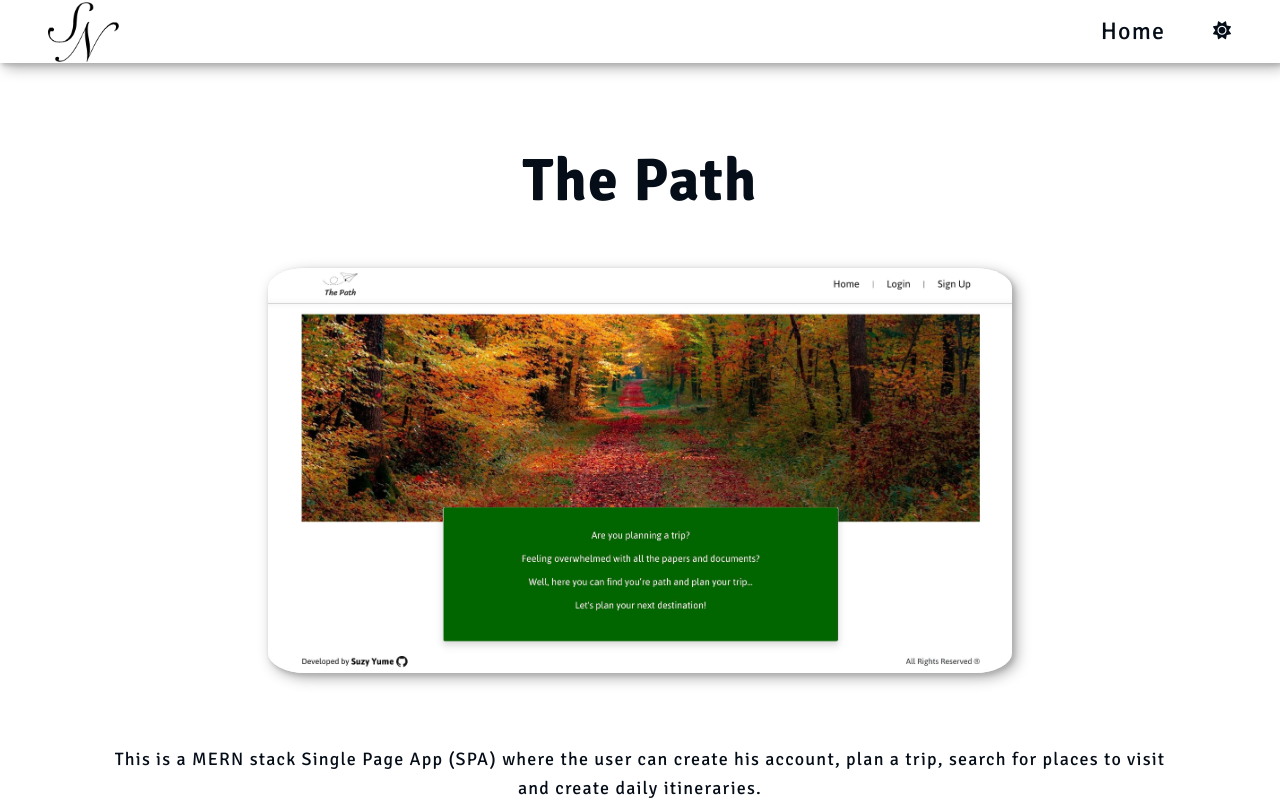
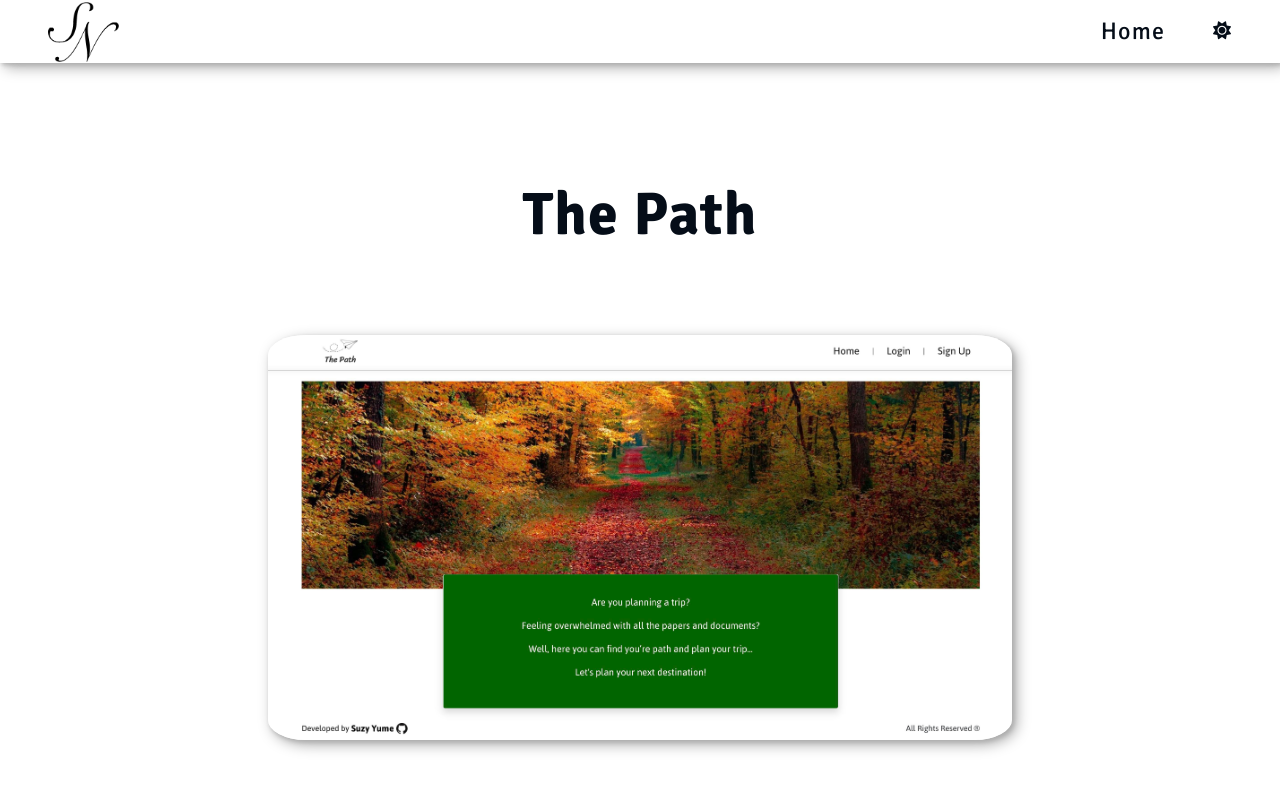
Before and after one commit to suzynakayama/Suzy-Nakayama, a React (Create React App) app: page /0 in a window 1280 px wide. Shown: the top 800 px of the page. Built offline with nearby package versions, Linux system fonts and the light colour scheme; a web font is replaced by a local one.

Commit message:
Adjusted the title and the scrolling

```diff
--- a/src/pages/OneProject/OneProject.css
+++ b/src/pages/OneProject/OneProject.css
@@ -15,6 +15,7 @@
     font-size: var(--fs-h2);
     color: inherit;
     text-align: center;
+    line-height: 1.6em;
 }
 
 .project__img {
--- a/src/pages/OneProject/OneProject.js
+++ b/src/pages/OneProject/OneProject.js
@@ -1,4 +1,4 @@
-import React from "react";
+import React, { useEffect } from "react";
 import ProjectsData from "../../data/ProjectsData";
 import "./OneProject.css";
 import "../../components/NavBar/NavBar.css";
@@ -7,6 +7,10 @@ import { Link } from "react-router-dom";
 function OneProject(props) {
     let data = ProjectsData;
     let project = data[props.match.params.id];
+
+    useEffect(() => {
+        window.scrollTo(0, 0);
+    });
 
     return (
         <>
```
